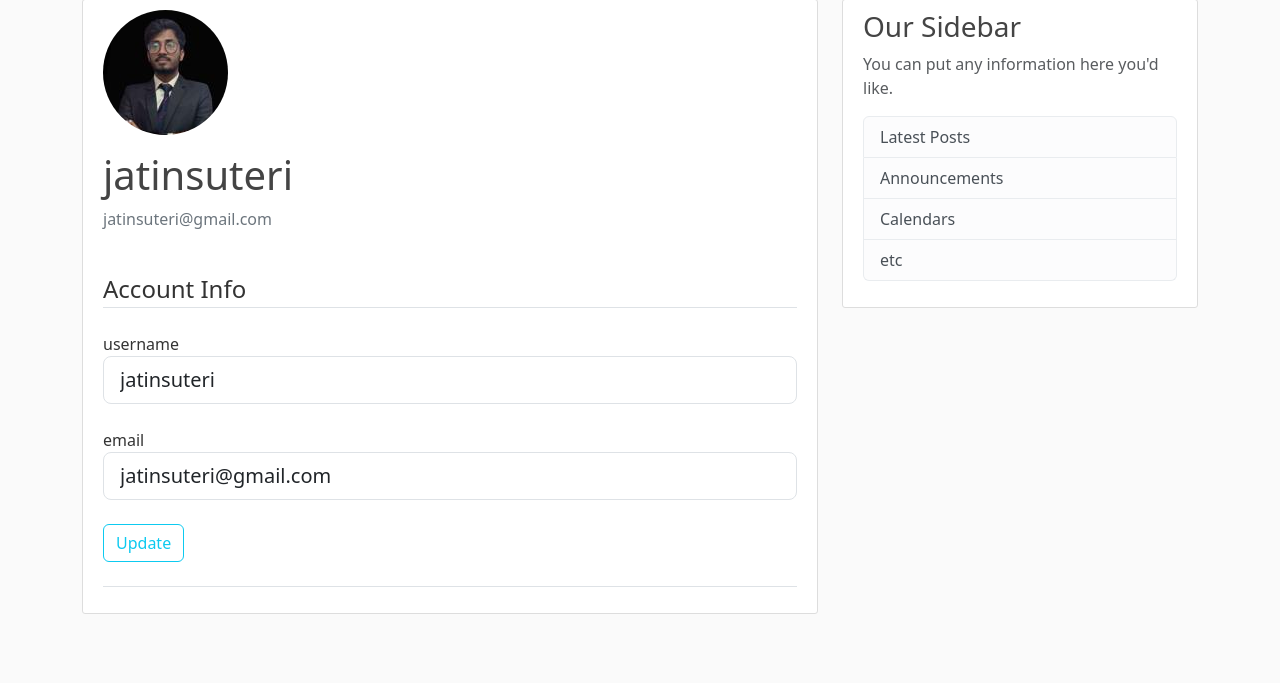
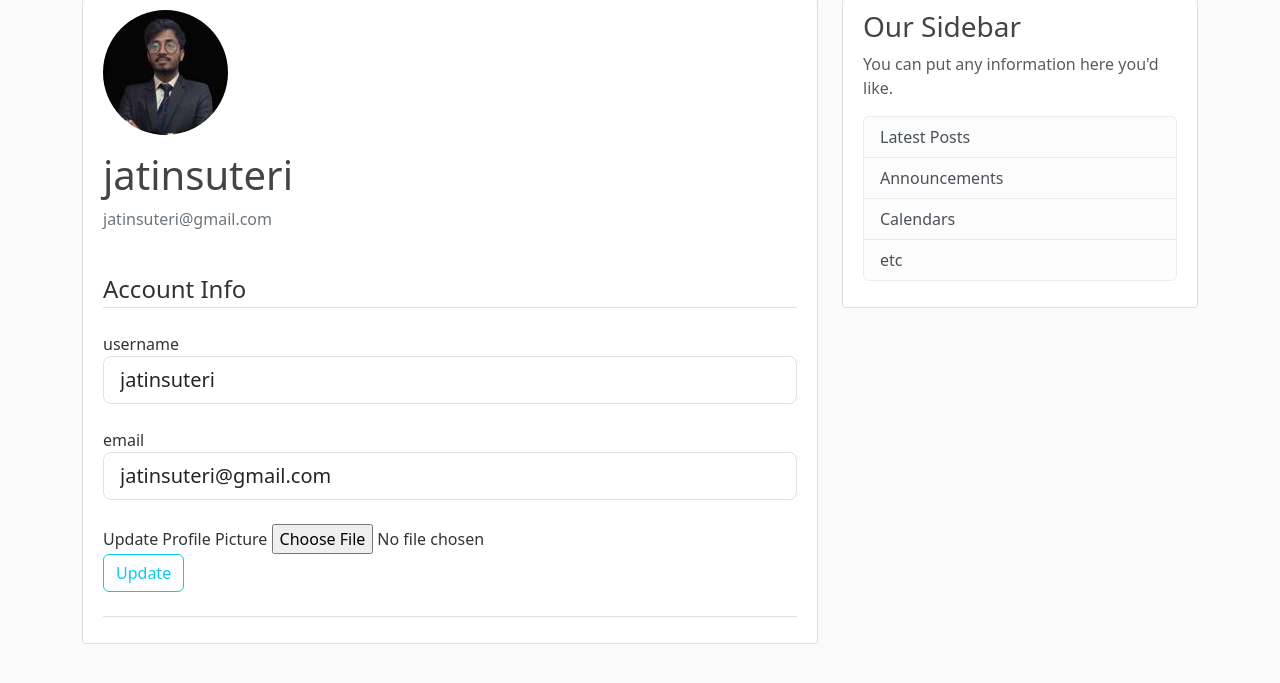
Before and after one commit to jatinsuteri/flask-blogging-app, a Flask app: page /account in a window 1280 px wide. Shown: the part 81-764 px from the top of the page. Run offline with Flask 3, Linux system fonts and the light colour scheme; a user stored in the database is signed in; some libraries are stand-ins or nearby versions.

Commit message:
update image file

```diff
--- a/flaskblog/forms.py
+++ b/flaskblog/forms.py
@@ -4,6 +4,7 @@ from wtforms.validators import DataRequired, Email, Length,EqualTo,ValidationErr
 from flaskblog.models import User
 from flaskblog import app
 from flask_login import current_user
+from flask_wtf.file import FileField, FileAllowed
 
 
 class RegistrationForm(FlaskForm):
@@ -34,6 +35,7 @@ class LoginForm(FlaskForm):
 class UpdateAccountForm(FlaskForm):
     username = StringField('username', validators=[DataRequired(), Length(min=2,max=20)] )
     email = StringField('email', validators=[DataRequired(), Email()])
+    picture = FileField("Update Profile Picture", validators=[FileAllowed(['jpeg','jpg','png'])])
     submit = SubmitField('Update')
 
 
--- a/flaskblog/routes.py
+++ b/flaskblog/routes.py
@@ -3,6 +3,8 @@ from flaskblog import app, db, bcrypt
 from flaskblog.forms import LoginForm,RegistrationForm, UpdateAccountForm
 from flaskblog.models import User, Post
 from flask_login import login_user,current_user,logout_user,login_required
+import secrets,os
+from PIL import Image
 
 posts = [
     {
@@ -66,11 +68,28 @@ def logout():
     return redirect(url_for('home'))
 
 
+def save_picture(form_picture):
+    random_hex = secrets.token_hex(8)
+    _, f_ext = os.path.splitext(form_picture.filename)
+    picture_fn = random_hex + f_ext
+    picture_path = os.path.join(app.static_folder, 'profile_pics', picture_fn)
+
+    output_size = (125,125)
+    i = Image.open(form_picture)
+    i.thumbnail(output_size)
+
+    i.save(picture_path)
+    return picture_fn
+
+
 @app.route("/account", methods = ["GET" , "POST"])
 @login_required
 def account():
     form = UpdateAccountForm()
     if form.validate_on_submit():
+        if form.picture.data:
+            picture_file = save_picture(form.picture.data)
+            current_user.image_file = picture_file
         current_user.username = form.username.data
         current_user.email = form.email.data
         db.session.commit()
--- a/flaskblog/templates/account.html
+++ b/flaskblog/templates/account.html
@@ -11,7 +11,7 @@
     </div>
 
 
-      <form method="post" action="">
+      <form method="post" action="" enctype="multipart/form-data">
       {{ form.hidden_tag()}}
       <fieldset class="form-group"><br>
           <legend class="border-bottom mb-4">Account Info</legend>
@@ -46,6 +46,16 @@
           </div>
       </fieldset><br>
       <div class="form-group">
+        {{ form.picture.label()}}
+        {{form.picture(class = "form-control-file")}}
+        {%if form.picture.error%}
+            {%for error in form.email.errors%}
+                <span class = 'text-danger'>{{error}}</span>
+            {%endfor%}
+        {%endif%}
+        </div>
+
+      <div class="form-group">
           {{ form.submit(class="btn btn-outline-info") }}
       </div><br>
   </form>
```
Also changed, not shown: flaskblog/static/profile_pics/1a0eeaa3181ad6c1.jpeg (added), flaskblog/static/profile_pics/530eacba5b00b2c9.jpeg (added), instance/site.db.
